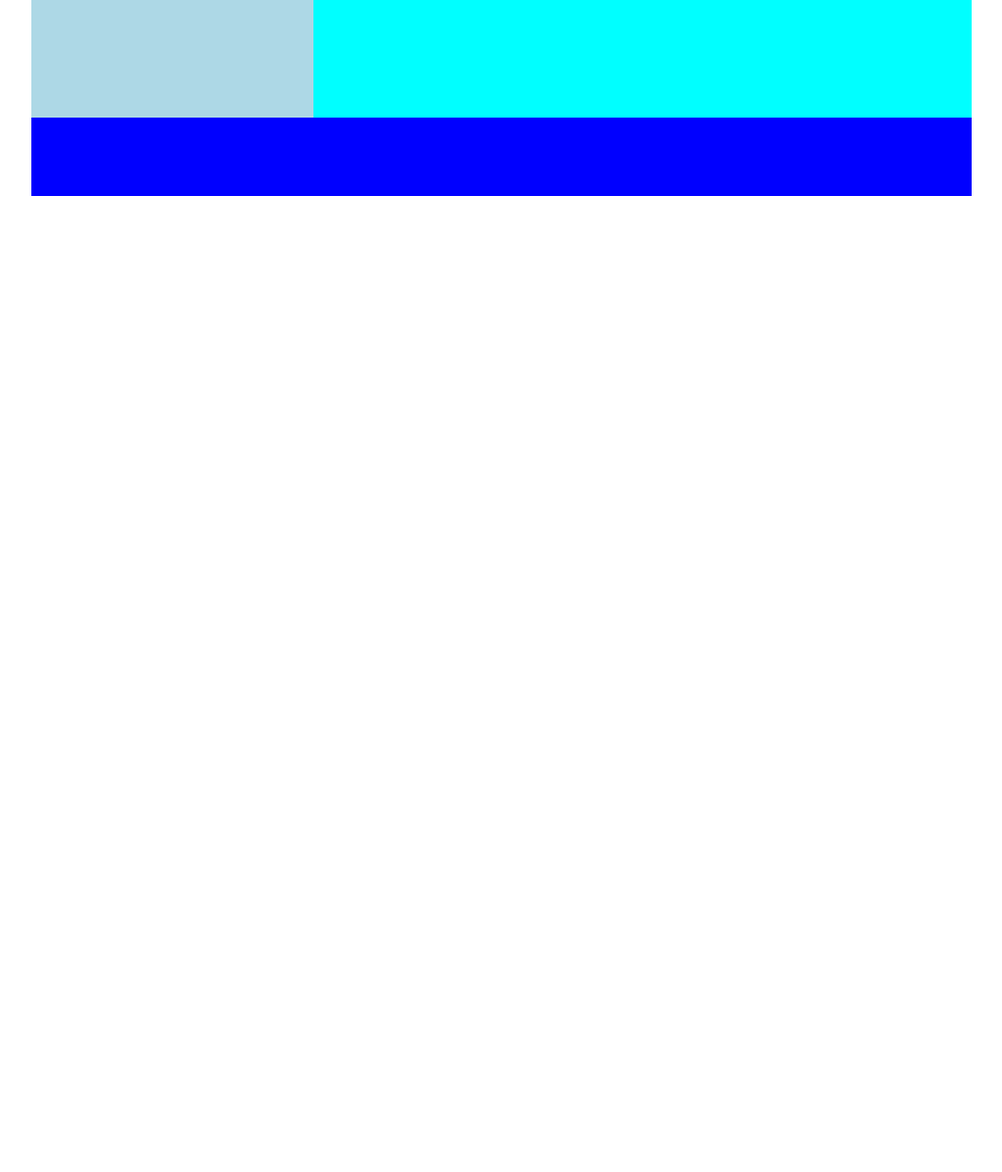
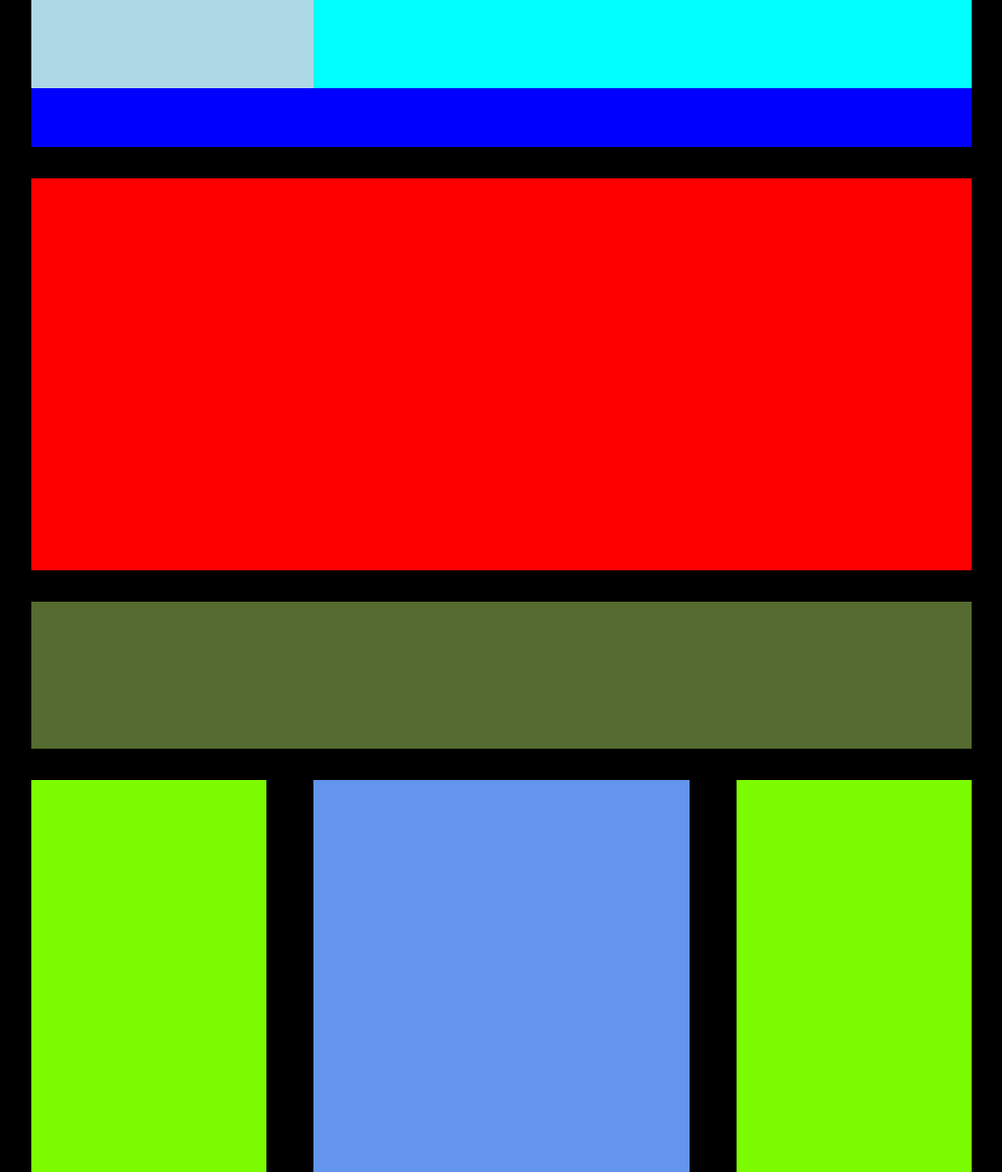
Before and after one commit to muccidavide/htmlcss-struttura-wp, a plain HTML site: page index.html in a window 1280 px wide. Shown: the whole page at 98% size, without its empty margins (128-1151 px from the left). Before the commit the page ends 800 px from the top, so only its background shows below. Drawn offline with Linux system fonts and the light colour scheme.

Commit message:
Add Main

```diff
--- a/css/style.css
+++ b/css/style.css
@@ -7,6 +7,7 @@
 
 body{
     margin: 0 10rem;
+    background-color: black;
 }
 /* Utility */
 
@@ -16,9 +17,13 @@ body{
     clear: both;
 }
 
+/********
+ Header
+ **********/
+
 #header_site{
     background-color: aqua;
-    height: 200px;
+    height: 150px;
 }
 
 .logo_site{
@@ -31,3 +36,39 @@ body{
     background-color: blue;
     height: 40%;
 }
+
+/*******
+ Main
+ *******/
+
+ .section_img{
+     margin: 2rem 0;
+     height: 400px;
+     background-color: red;
+ }
+
+ .section_blog{
+     height: 300px;
+ }
+
+ .header_blog{
+     background-color: darkolivegreen;
+     height: 50%;
+     margin: 2rem 0;
+ }
+
+ .section_blog > aside{
+     background-color: lawngreen;
+     width: 25%;
+ }
+
+ .section_center{
+     background-color: cornflowerblue;
+     width: 40%;
+     margin: 0 5%;
+ }
+
+ aside, .section_center{
+     float: left;
+     height: 400px;
+ }
--- a/index.html
+++ b/index.html
@@ -18,8 +18,26 @@
 
     </header>
     <!-- /#header_site -->
+
     <main id="main_site">
+        <section class="section_img">
 
+        </section>
+        <section class="section_blog clearfix">
+            <header class="header_blog">
+
+            </header>
+            <aside class="aside_left ">
+
+            </aside>
+            <section class="section_center ">
+
+            </section>
+            <aside class="aside_right">
+
+            </aside>
+
+        </section>
 
     </main>
     <!-- /#main_site -->
```
